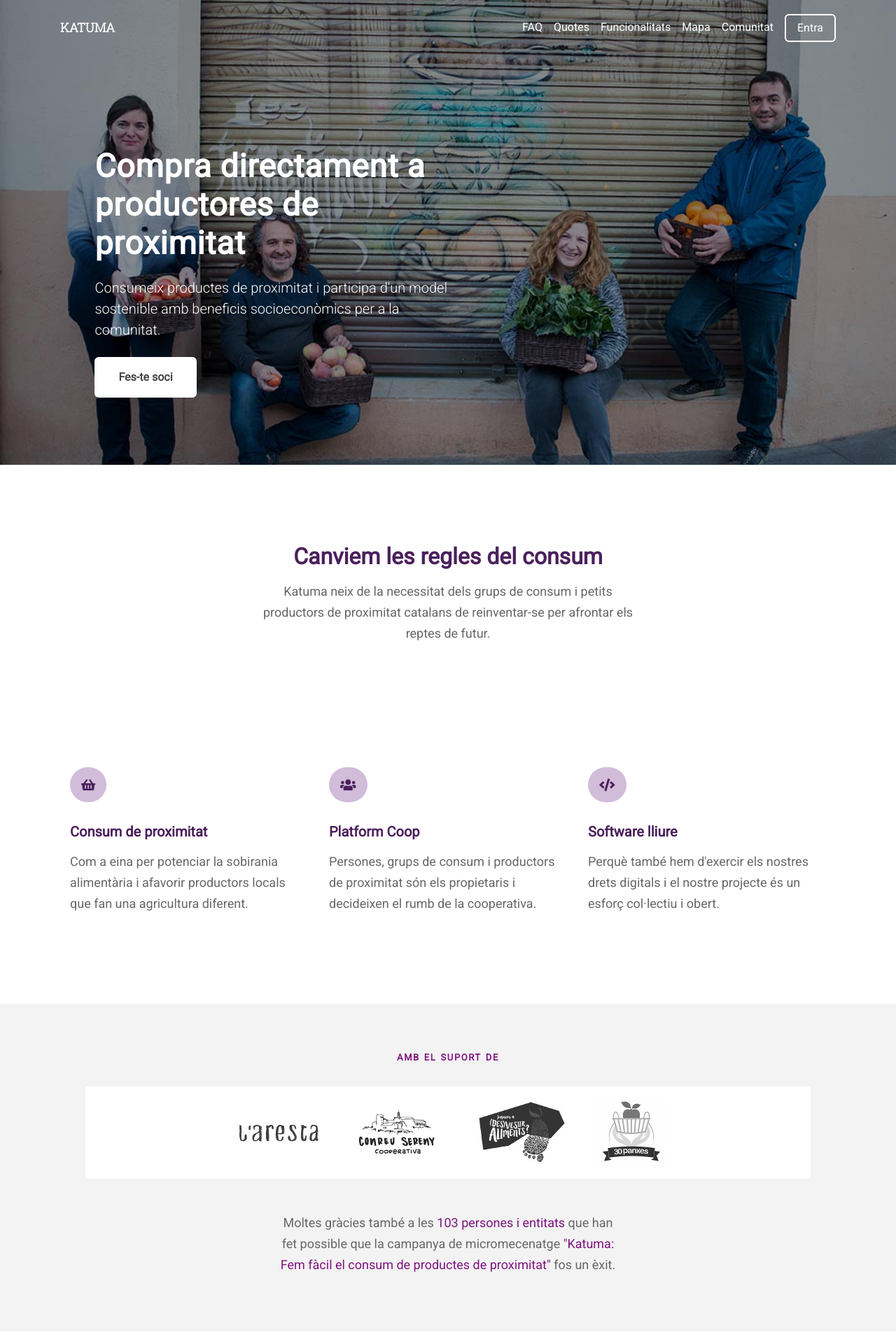
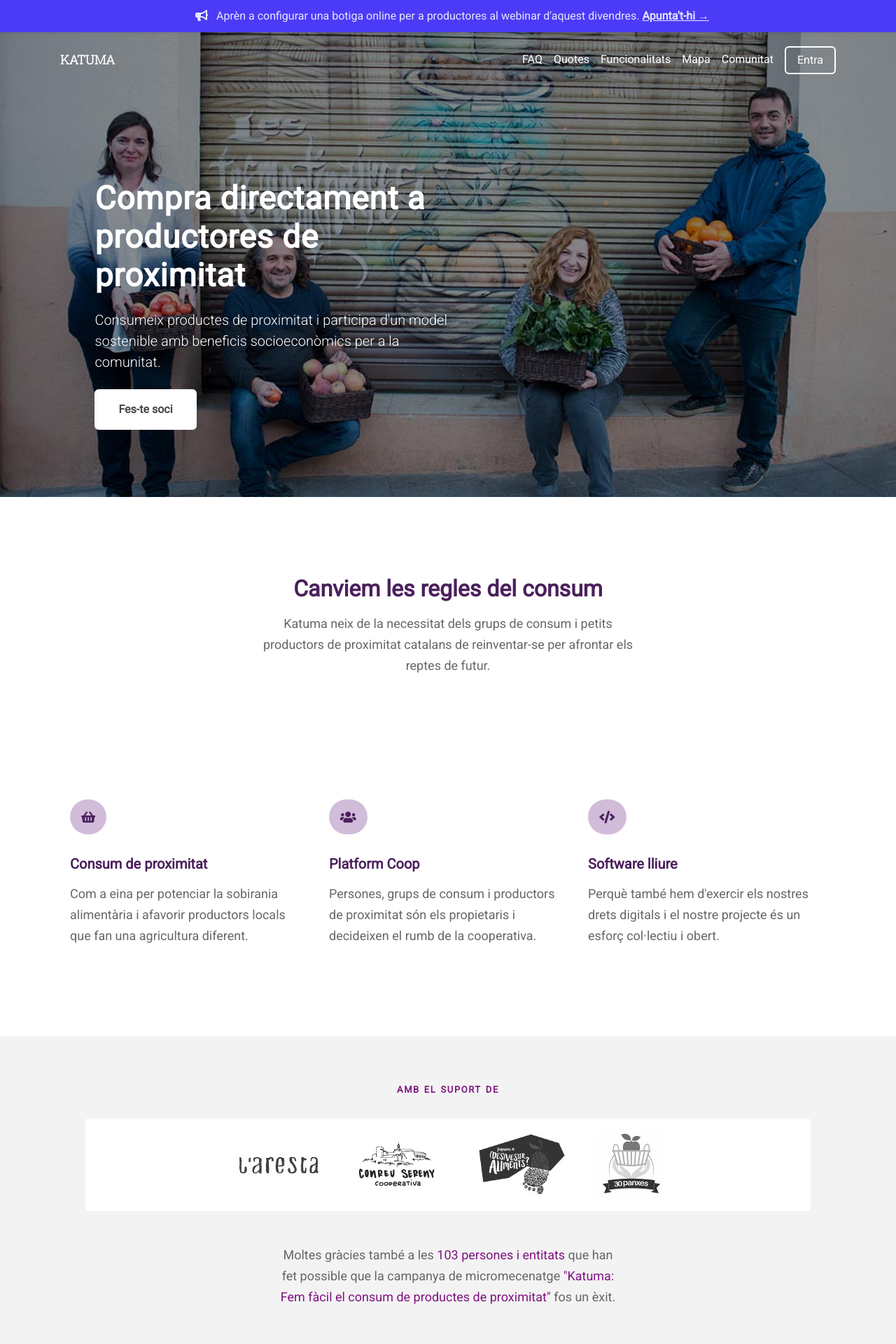
Before and after one commit to coopdevs/katuma-landing-page, a Jekyll site: the page built from index.html, in a window 1280 px wide. Shown: the top 1920 px of the page at 70% size. Built offline with Jekyll 4.4.1, drawn with Linux system fonts in a browser that asks for light colours; nearby versions of some CDN libraries; comment, search, counter and statistics services are not loaded.

Commit message:
Add announcement for the upcoming webinar
With this shinny color no one will miss the announcement banner on top
of the home page.

```diff
--- /dev/null
+++ b/_includes/news.html
@@ -0,0 +1,3 @@
+<div class="text-center news">
+  <i class="fas fa-bullhorn"></i>Aprèn a configurar una botiga online per a productores al webinar d'aquest divendres. <a href="https://forms.gle/49htcE5YSnCeLyaC9" alt="Apunta't-hi">Apunta't-hi &#8594;</a>
+</div>
--- a/_layouts/default.html
+++ b/_layouts/default.html
@@ -12,6 +12,7 @@
     <![endif]-->
 
     <div class="background">
+      {%- include news.html -%}
       {%- include navbar.html -%}
 
     {{ content }}
--- a/_sass/ui.scss
+++ b/_sass/ui.scss
@@ -118,6 +118,25 @@
   }
 }
 
+.news {
+  .fas {
+    padding: 0 .75em;
+  }
+
+  a, a:hover {
+    color: hsl(240, 100%, 95%);
+    font-weight: bold;
+    text-decoration: underline;
+  }
+
+  padding: .5em 0;
+  border-radius: 0;
+  font-size: 16px;
+  background-color: hsl(245, 92%, 60%);
+  color: hsl(240, 100%, 95%);
+  box-shadow: 0 .125rem .25rem rgba(0,0,0,.075)!important;
+}
+
 @media (min-width: 768px) {
   .modal-body {
     padding: 0 3rem 5rem 3rem;
```
